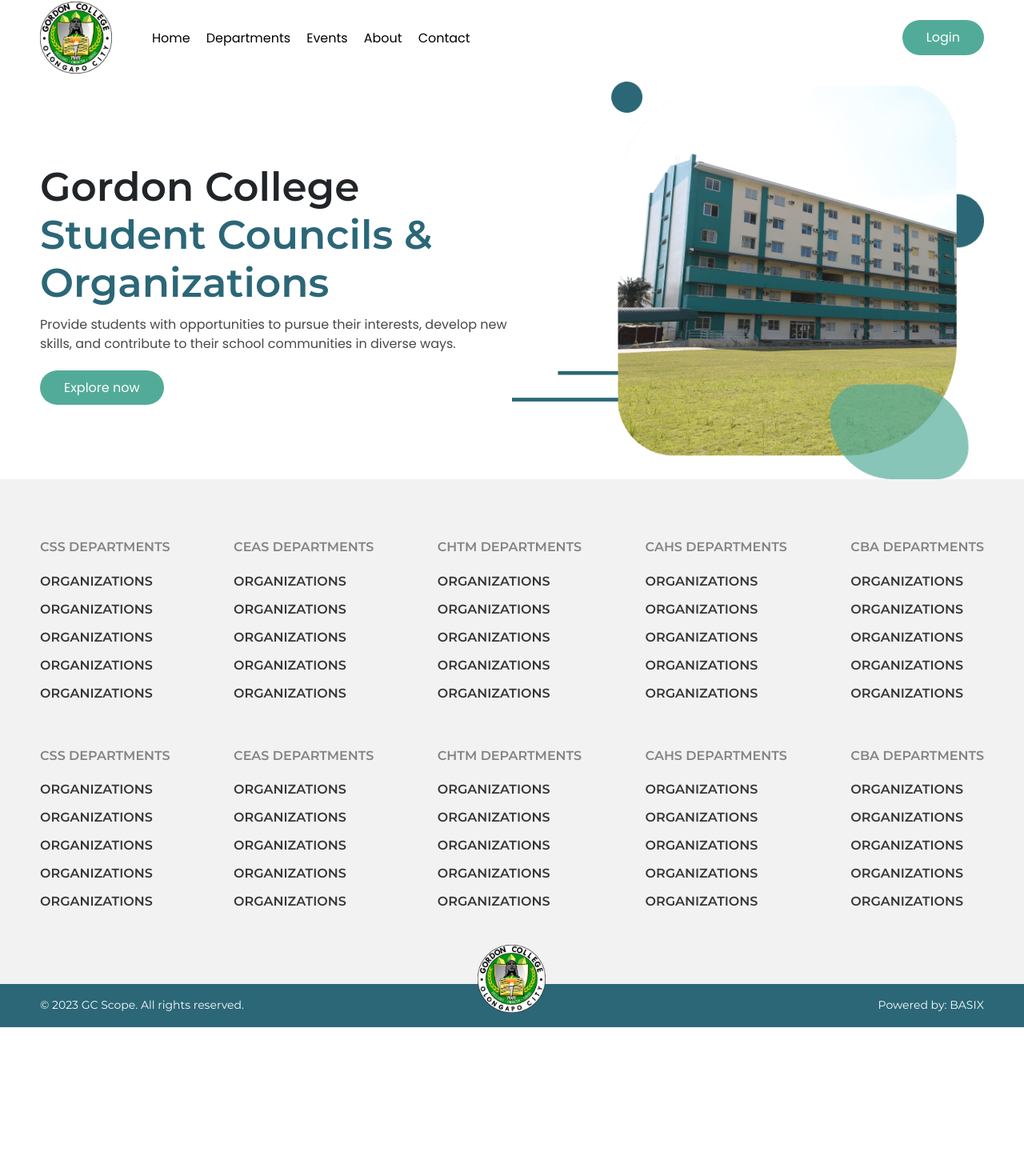
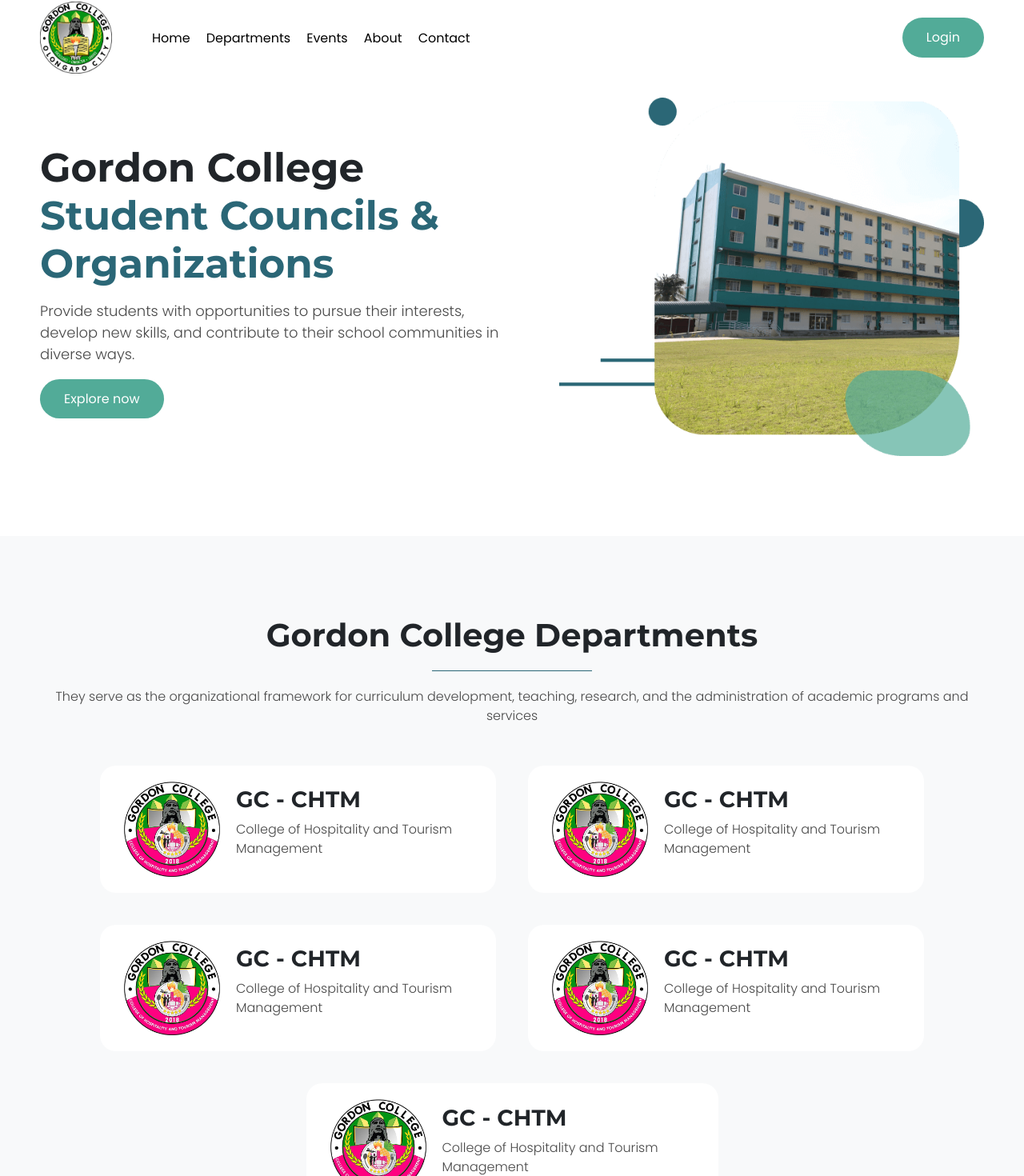
Before and after one commit to siahbautista/GC-SCOPE, a React (Create React App) app: page / in a window 1280 px wide. Shown: the part 8-1478 px from the top of the page at 80% size. Before the commit the page ends 1292 px from the top, so only its background shows below. Built offline with nearby package versions, Linux system fonts and the light colour scheme.

Commit message:
Almost done for homapage and adjust some css style

```diff
--- a/src/global-variables.css
+++ b/src/global-variables.css
@@ -62,7 +62,7 @@
 	/*	Font Sizes */
 	--h1-fsize: 50px;
 	--h2-fsize: 40px;
-	--h3-fsize: 32px;
+	--h3-fsize: 28px;
 	--text-fsize: 16px;
 
 	/*	Font Mobile Sizes */
@@ -120,5 +120,5 @@
 
 	/*==========Padding Container Sizing==========*/
 	--hero-padding: 100px 10px;
-	--cont-padding: 75px 10px;
+	--cont-padding: 100px 10px;
 }
--- a/src/global.css
+++ b/src/global.css
@@ -12,21 +12,24 @@ code {
     monospace;
 }
 
-/*==========Containers==========*/
+/*========== Default Width Containers ==========*/
 
-.container {
+.center_style_container,
+.left_style_container,
+.right_style_container {
   width: var(--width);
   margin-inline: auto;
   padding: var(--cont-padding);
 }
 
+
+/*========== Defualt Button ==========*/
+
 .button_gcscope {
-  padding: 10px 30px !important;
+	padding: 13px 30px !important;
   background-color: var(--gcoach-accent-color);
   border-radius: 100px;
 }
-
-
 
 a.button_gcscope {
   text-decoration: none;
--- a/src/pages/Home.js
+++ b/src/pages/Home.js
@@ -2,24 +2,120 @@ import React from 'react';
 import Header from '../components/Header.js';
 import Footer from '../components/Footer.js';
 import HeroImage from '../assets/hero_image.png';
+import CHTM from '../assets/logos/departments/CHTM_Logo.png';
 import './css_pages/Pages.css';
 
 function Home() {
+	{/* GENERAL NOTE: CSS style width for container and row are in global.css and for just styling for element are in pages.css */}
 	return (
     	<div>
     		<Header />
+			{/* Hero Section */}
     		<div className="hero_row">
 	    		<div className="hero_container">
 	    			<div className="hero_content">
-	    				<h1 className="hero_title">Gordon College<br /><span>Student Councils & Organizations</span></h1>
-	    				<p className="hero_description">Provide students with opportunities to pursue their interests, develop new skills, and contribute to their school communities in diverse ways.</p>
-	    				<a href="#" className="button_gcscope">Explore now</a>
+	    				<div className="hero_title">
+							<h1>Gordon College<br /><span>Student Councils & Organizations</span></h1>
+						</div>
+						<div className="hero_description">
+	    					<p>Provide students with opportunities to pursue their interests, develop new skills, and contribute to their school communities in diverse ways.</p>
+						</div>
+	    				<div className="hero_buttons">
+							<a href="#" className="button_gcscope">Explore now</a>
+						</div>
 	    			</div>
 	    			<div className="hero_image">
 	    				<img src={HeroImage} alt="GC-SCOPE Hero Image" />
 	    			</div>
 	    		</div>
     		</div>
+			{/* Gordon College Department Section */}
+			<div className="center_style_row">
+				<div className="center_style_container">
+					<div className="content_title">
+						<h2>Gordon College Departments</h2>
+					</div>
+					<div className="horizontal_line"><hr /></div>
+					<div className="content_subtitle">
+						<p>They serve as the organizational framework for curriculum development, teaching, research, and the administration of academic programs and services</p>
+					</div>
+					<div className="departments_row">
+						<div className="departments_container">
+							<div className="per_department">
+								<div className="department_column">
+									<div className="department_image">
+										<img src={CHTM} alt="GC-SCOPE Hero Image" />
+									</div>
+									<div className="department_infos">
+										<div className="department_name">
+											<h3>GC - CHTM</h3>
+										</div>
+										<div className="department_description">
+											<p>College of Hospitality and Tourism Management</p>
+										</div>
+									</div>
+								</div>
+								<div className="department_column">
+									<div className="department_image">
+										<img src={CHTM} alt="GC-SCOPE Hero Image" />
+									</div>
+									<div className="department_infos">
+										<div className="department_name">
+											<h3>GC - CHTM</h3>
+										</div>
+										<div className="department_description">
+											<p>College of Hospitality and Tourism Management</p>
+										</div>
+									</div>
+								</div>
+							</div>
+							<div className="per_department">
+								<div className="department_column">
+									<div className="department_image">
+										<img src={CHTM} alt="GC-SCOPE Hero Image" />
+									</div>
+									<div className="department_infos">
+										<div className="department_name">
+											<h3>GC - CHTM</h3>
+										</div>
+										<div className="department_description">
+											<p>College of Hospitality and Tourism Management</p>
+										</div>
+									</div>
+								</div>
+								<div className="department_column">
+									<div className="department_image">
+										<img src={CHTM} alt="GC-SCOPE Hero Image" />
+									</div>
+									<div className="department_infos">
+										<div className="department_name">
+											<h3>GC - CHTM</h3>
+										</div>
+										<div className="department_description">
+											<p>College of Hospitality and Tourism Management</p>
+										</div>
+									</div>
+								</div>
+							</div>
+							<div className="per_department">
+								<div className="department_column">
+									<div className="department_image">
+										<img src={CHTM} alt="GC-SCOPE Hero Image" />
+									</div>
+									<div className="department_infos">
+										<div className="department_name">
+											<h3>GC - CHTM</h3>
+										</div>
+										<div className="department_description">
+											<p>College of Hospitality and Tourism Management</p>
+										</div>
+									</div>
+								</div>
+							</div>
+						</div>
+					</div>
+				</div>
+			</div>
     		<Footer />
     	</div>
     );
--- a/src/pages/css_pages/Pages.css
+++ b/src/pages/css_pages/Pages.css
@@ -1,25 +1,9 @@
-.hero_content h1.hero_title {
-	font-family: var(--primary-font);
-	font-weight: 600;
-	font-size: var(--h1-fsize);
-}
-
-.hero_content h1.hero_title span {
-	color: var(--gcoach-primary-color);
-}
-
-.hero_content p.hero_description {
-	font-family: var(--text);
-	font-weight: 400;
-	color: var(--text-color);
-	margin: 10px 0 30px;
-}
-
 .hero_container {
 	width: var(--width);
 	margin-inline: auto;
 	display: flex;
 	align-items: center;
+	padding: 20px 0 100px 0;
 }
 
 .hero_content,
@@ -27,6 +11,118 @@
 	width: 50%;
 }
 
+.hero_content h1 {
+	font-family: var(--primary-font);
+	font-weight: bold;
+	font-size: var(--h1-fsize);
+}
+
+.hero_content h1 span {
+	color: var(--gcoach-primary-color);
+}
+
+.hero_content .hero_description {
+	margin-top: 15px;
+}
+
+.hero_content .hero_description p {
+	font-family: var(--text);
+	font-weight: 300;
+	font-size: 18px;
+	color: var(--text-color);
+}
+
+.hero_buttons {
+	margin-top: 30px;
+}
+
 .hero_image img {
-	width: 100%;
+	width: 90%;
+	float: right;
 }
+
+
+/* Gordon College Department */
+
+.center_style_row {
+	background-color: var(--dirty-white);
+}
+
+.center_style_container .content_title h2 {
+	font-family: var(--primary-font);
+	font-weight: bold;
+	text-align: center;
+	font-size: var(--h2-fsize);
+}
+
+.center_style_container .horizontal_line hr {
+	width: 200px;
+	height: 1px;
+	margin: 20px 0;
+	opacity: 1;
+	background-color: var(--gcoach-primary-color);
+	margin-left: auto;
+	margin-right: auto;
+}
+
+.center_style_container .content_subtitle p {
+	font-family: var(--text);
+	font-weight: 300;
+	text-align: center;
+	font-size: 16px;
+	color: var(--text-color);
+}
+
+.departments_row {
+	display: flex;
+	justify-content: center;
+	max-width: 1440px;
+	margin-top: 50px;
+}
+
+.departments_container {
+	display: flex;
+	flex-direction: column;
+	align-items: center;
+	gap: 40px;
+}
+
+.per_department {
+	display: flex;
+	flex-direction: row;
+	align-items: center;
+	gap: 40px;
+	width: 1030px;
+}
+
+.departments_container .per_department:nth-child(3) {
+	width: 50%;
+}
+
+.per_department .department_column {
+	display: flex;
+	flex-direction: row;
+	align-items: center;
+	gap: 20px;
+	padding: 20px 30px;
+	background-color: var(--white);
+	border-radius: 20px;
+}
+
+.department_image img {
+	width: 120px;
+	height: auto;
+}
+
+.department_infos .department_name h3 {
+	font-family: var(--primary-font);
+	font-weight: bold;
+	font-size: var(--h3-fsize);
+}
+
+.department_infos .department_description p {
+	font-family: var(--text);
+	font-weight: 300;
+	font-size: 16px;
+	color: var(--text-color);
+}
```
Also changed, not shown: src/assets/logos/departments/CHTM_Logo.png (added).
